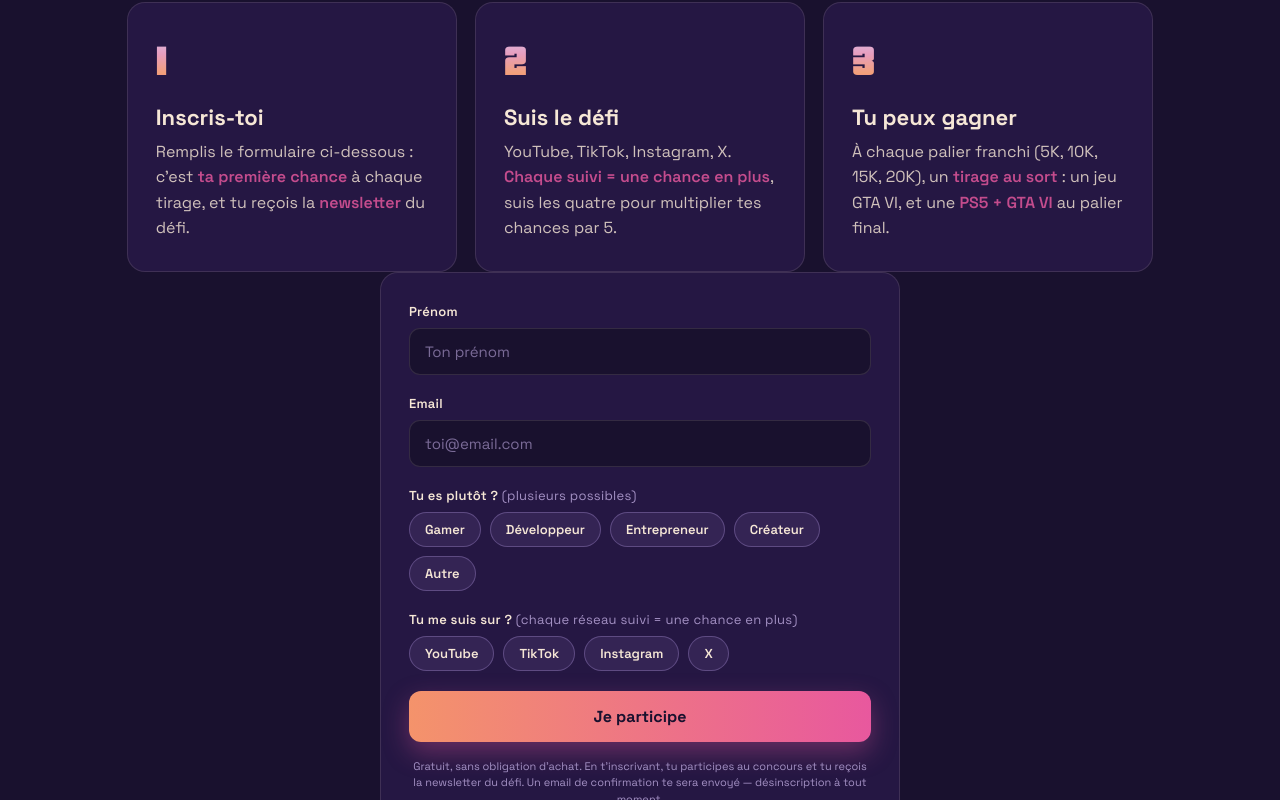
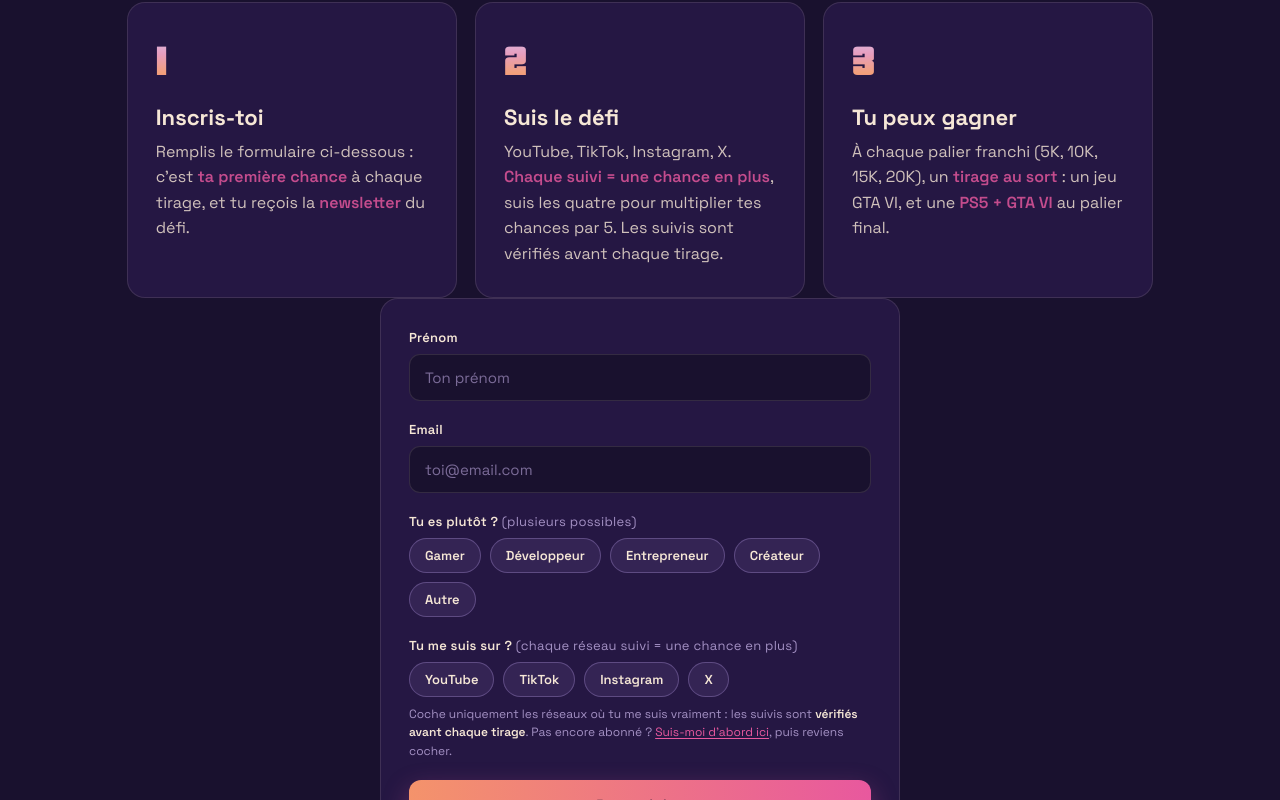
Before and after one commit to robinnat/20kavant, a Next.js app: page /robinnat in a window 1280 px wide. Shown: the part 4280-5080 px from the top of the page. Built offline with nearby package versions, Linux system fonts and the light colour scheme; no server answers.

Commit message:
Make clear that networks must actually be followed (verified before draws)
Co-Authored-By: Claude Fable 5 <noreply@anthropic.com>
Claude-Session: https://claude.ai/code/session_0144gnCmJzdYYDgCJSH8uquG

```diff
--- a/app/globals.css
+++ b/app/globals.css
@@ -374,6 +374,9 @@
   .signup-chip{ font-family:inherit; font-size:13px; font-weight:600; color:var(--cream); background:rgba(183,155,230,0.1); border:1px solid rgba(183,155,230,0.32); border-radius:999px; padding:8px 15px; cursor:pointer; transition:all .15s ease; }
   .signup-chip:hover{ border-color:var(--pink); }
   .signup-chip.on{ background:rgba(232,88,158,0.16); border-color:var(--pink); color:#fff; }
+  .signup-field .signup-hint{ font-size:12px; color:var(--muted); line-height:1.55; margin:0; }
+  .signup-field .signup-hint strong{ color:var(--cream); font-weight:600; }
+  .signup-field .signup-hint a{ color:var(--pink); text-decoration:underline; text-underline-offset:2px; }
   .signup-error{ font-size:13px; color:#ff9db5; background:rgba(232,88,158,0.1); border:1px solid rgba(232,88,158,0.32); border-radius:10px; padding:10px 14px; }
   .signup-submit{ width:100%; border:none; cursor:pointer; font-family:inherit; font-weight:700; font-size:16px; color:#19112E; background:linear-gradient(90deg,var(--orange),var(--pink)); padding:15px 18px; border-radius:12px; box-shadow:0 10px 26px rgba(232,88,158,0.35); transition:transform .15s ease, opacity .15s ease; }
   .signup-submit:hover{ transform:translateY(-2px); }
--- a/components/Contest.js
+++ b/components/Contest.js
@@ -146,7 +146,7 @@ export default function Contest() {
           <h4>Suis le défi</h4>
           <p>
             YouTube, TikTok, Instagram, X. <span className="hl">Chaque suivi = une chance en plus</span>,
-            suis les quatre pour multiplier tes chances par 5.
+            suis les quatre pour multiplier tes chances par 5. Les suivis sont vérifiés avant chaque tirage.
           </p>
         </div>
         <div className="step">
--- a/components/SignupForm.js
+++ b/components/SignupForm.js
@@ -132,6 +132,11 @@ export default function SignupForm() {
             </button>
           ))}
         </div>
+        <p className="signup-hint">
+          Coche uniquement les réseaux où tu me suis vraiment : les suivis sont{" "}
+          <strong>vérifiés avant chaque tirage</strong>. Pas encore abonné ?{" "}
+          <a href="#suivre">Suis-moi d&apos;abord ici</a>, puis reviens cocher.
+        </p>
       </div>
 
       {error && <div className="signup-error">{error}</div>}
```
